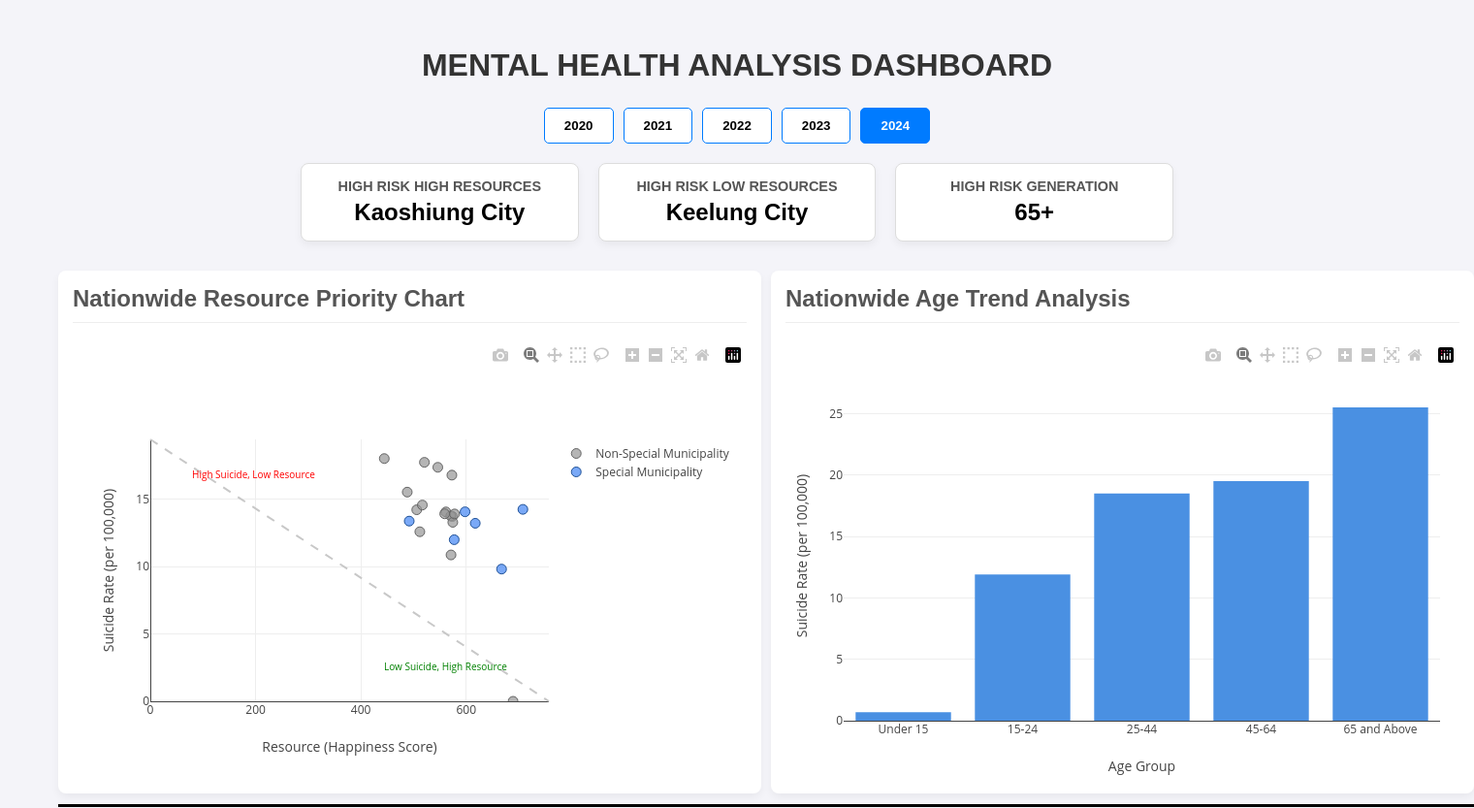
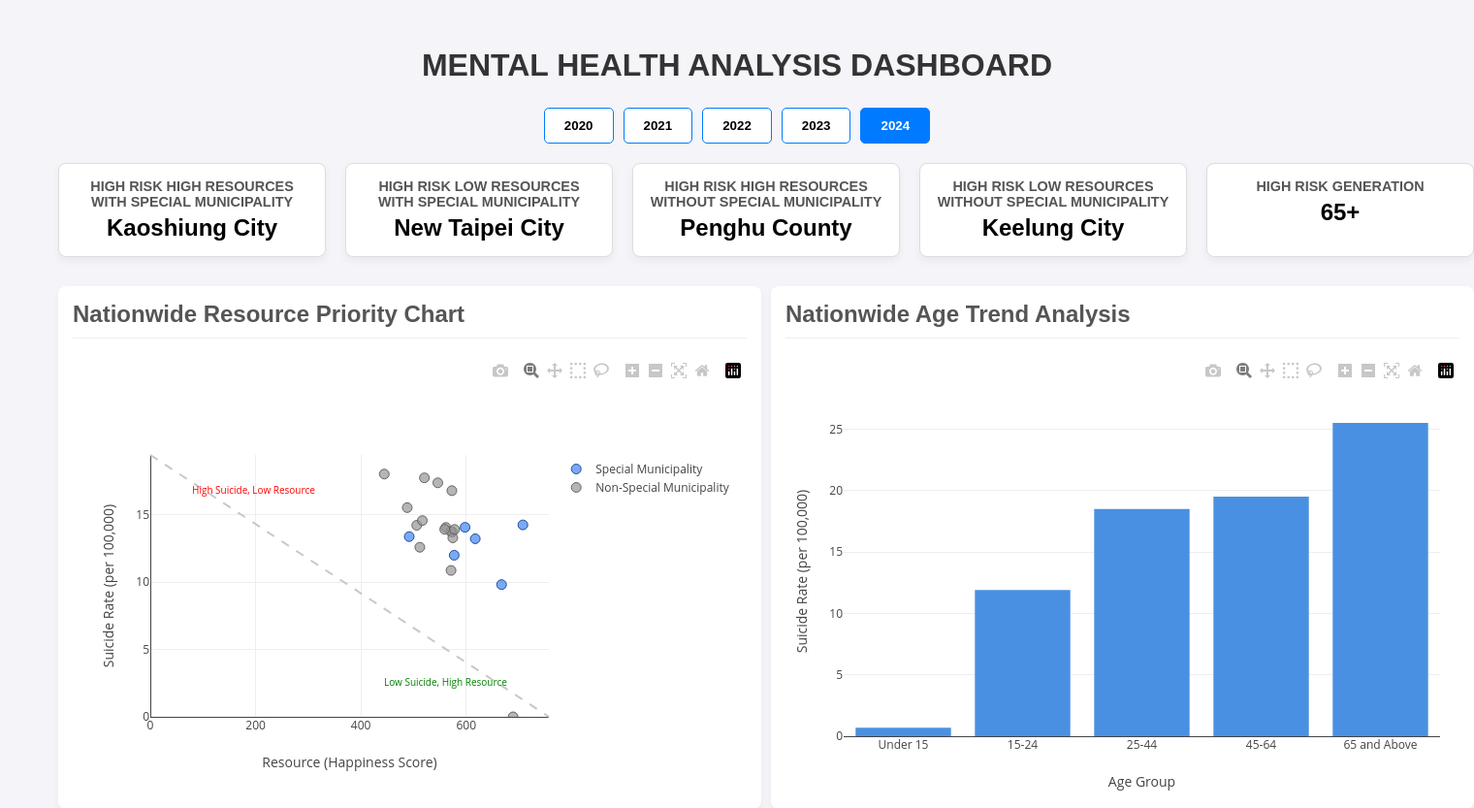
Before and after one commit to Kyou140/PDDS_Final_Project, a Flask app: page / in a window 1520 px wide. Shown: the top 833 px of the page at 97% size. Run offline with Flask 3, Linux system fonts and the light colour scheme; data comes from the database, SQL or seed files in the repository; some libraries are stand-ins or nearby versions.

Commit message:
Revamp summary panels and chart municipality logic
Updated the summary panels to distinguish between results with and without special municipalities, adding new display fields in index.html and updating the JS logic to populate them. Adjusted the resource chart to correctly swap the color and data assignment for special and non-special municipalities. Modified CSS to expand and space the summary panel group for improved layout.

```diff
--- a/static/css/style.css
+++ b/static/css/style.css
@@ -48,10 +48,8 @@ h1 {
     /* Center the panels group */
     justify-content: center;
     gap: 20px;
-    /* Limits width of summary panels for clean look */
-    max-width: 900px;
-    /* Center the panel group horizontally */
-    margin: 0 auto;
+    width: 1460px;
+    justify-content: space-between;
 }
 .data-panel {
     flex: 1;
--- a/static/js/script.js
+++ b/static/js/script.js
@@ -55,7 +55,25 @@ function renderResourceChart() {
 
     const traces = [];
 
-    // Trace 1: Non-Special Municipalities (Gray/Duller color)
+    // Trace 1: Special Municipalities (Blue/Highlight color)
+    traces.push({
+        x: specialMunicipalities.map(getX),
+        y: specialMunicipalities.map(getY),
+        mode: 'markers',
+        type: 'scatter',
+        name: 'Special Municipality',
+        marker: {
+            size: 10,
+            color: 'rgba(66, 133, 244, 0.7)', // Blue
+            line: { width: 1, color: 'rgb(30, 80, 150)' }
+        },
+        text: specialMunicipalities.map(d =>
+            `${getName(d)}<br>Suicide Rate: ${getY(d).toFixed(2)}<br>Happiness: ${getX(d).toFixed(2)}`
+        ),
+        hoverinfo: 'text'
+    });
+
+    // Trace 2: Non-Special Municipalities (Gray/Duller color)
     traces.push({
         x: nonSpecialMunicipalities.map(getX),
         y: nonSpecialMunicipalities.map(getY),
@@ -68,24 +86,6 @@ function renderResourceChart() {
             line: { width: 1, color: 'rgb(100, 100, 100)' }
         },
         text: nonSpecialMunicipalities.map(d =>
-            `${getName(d)}<br>Suicide Rate: ${getY(d).toFixed(2)}<br>Happiness: ${getX(d).toFixed(2)}`
-        ),
-        hoverinfo: 'text'
-    });
-
-    // Trace 2: Special Municipalities (Blue/Highlight color)
-    traces.push({
-        x: specialMunicipalities.map(getX),
-        y: specialMunicipalities.map(getY),
-        mode: 'markers',
-        type: 'scatter',
-        name: 'Special Municipality',
-        marker: {
-            size: 10,
-            color: 'rgba(66, 133, 244, 0.7)', // Blue
-            line: { width: 1, color: 'rgb(30, 80, 150)' }
-        },
-        text: specialMunicipalities.map(d =>
             `${getName(d)}<br>Suicide Rate: ${getY(d).toFixed(2)}<br>Happiness: ${getX(d).toFixed(2)}`
         ),
         hoverinfo: 'text'
@@ -460,12 +460,16 @@ async function updateSummaryPanels(city_code, year) {
         const spending = yearSpending ? yearSpending.spending : 0;
 
         // 3. Update the display panels
-        document.getElementById('highRiskHighResourcesValue').textContent = year === '2023' || year === '2024' ? 'Kaoshiung City' : 'Lienchiang County';
-
-        // Using welfare spending as a placeholder for Resources Allocated
-        document.getElementById('highRiskLowResourcesValue').textContent = year === '2020' || year === '2022' ? 'Miaoli County' : 'Keelung City';
-
-        // Placeholder for the "Generation Rate" metric.
+        document.getElementById('highRiskHighResourcesValueWithSpecialMunicipality').textContent =
+            year === '2020' ? 'Taoyuan City' :
+            year === '2021' ? 'Taichung City' :
+            (year === '2022' || year === '2023' || year === '2024') ? 'Kaoshiung City' : 'N/A';
+        document.getElementById('highRiskLowResourcesValueWithSpecialMunicipality').textContent = year === '2020' || year === '2021' ? 'Kaoshiung City' : 'New Taipei City';
+        document.getElementById('highRiskHighResourcesValueWithoutSpecialMunicipality').textContent =
+            (year === '2020' || year === '2021' || year === '2022') ? 'Lienchiang County' :
+            year === '2023' ? 'Taitung County' :
+            year === '2024' ? 'Penghu County' : 'N/A';
+        document.getElementById('highRiskLowResourcesValueWithoutSpecialMunicipality').textContent = year === '2020' || year === '2022' ? 'Miaoli County' : 'Keelung City';
         document.getElementById('highRiskGenerationValue').textContent = '65+';
 
     } catch (err) {
--- a/templates/index.html
+++ b/templates/index.html
@@ -25,12 +25,20 @@
 
             <div id="summary-panels">
                 <div class="data-panel">
-                    <h3>High Risk High Resources</h3>
-                    <span id="highRiskHighResourcesValue" class="value">--</span>
+                    <h3>High Risk High Resources with Special Municipality</h3>
+                    <span id="highRiskHighResourcesValueWithSpecialMunicipality" class="value">--</span>
                 </div>
                 <div class="data-panel">
-                    <h3>High Risk Low Resources</h3>
-                    <span id="highRiskLowResourcesValue" class="value">--</span>
+                    <h3>High Risk Low Resources with Special Municipality</h3>
+                    <span id="highRiskLowResourcesValueWithSpecialMunicipality" class="value">--</span>
+                </div>
+                <div class="data-panel">
+                    <h3>High Risk High Resources without Special Municipality</h3>
+                    <span id="highRiskHighResourcesValueWithoutSpecialMunicipality" class="value">--</span>
+                </div>
+                <div class="data-panel">
+                    <h3>High Risk Low Resources without Special Municipality</h3>
+                    <span id="highRiskLowResourcesValueWithoutSpecialMunicipality" class="value">--</span>
                 </div>
                 <div class="data-panel">
                     <h3>High Risk Generation</h3>
```
